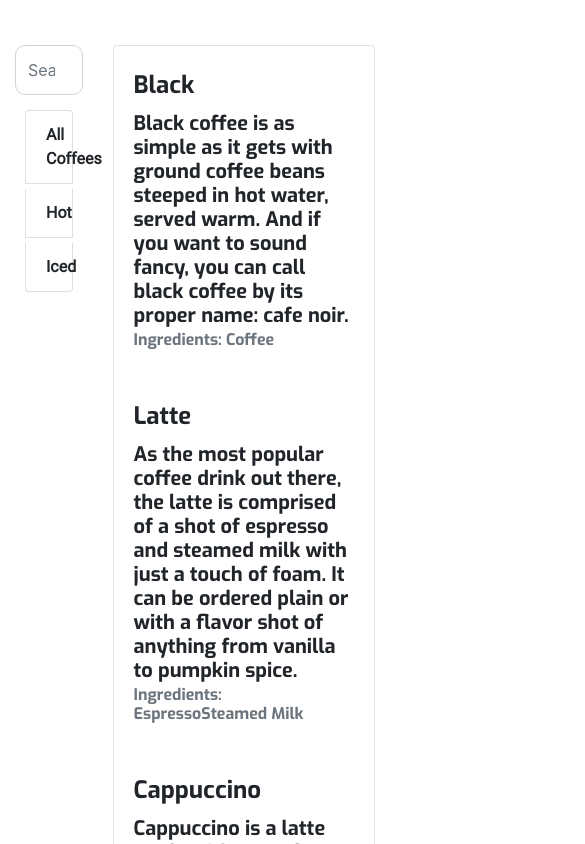
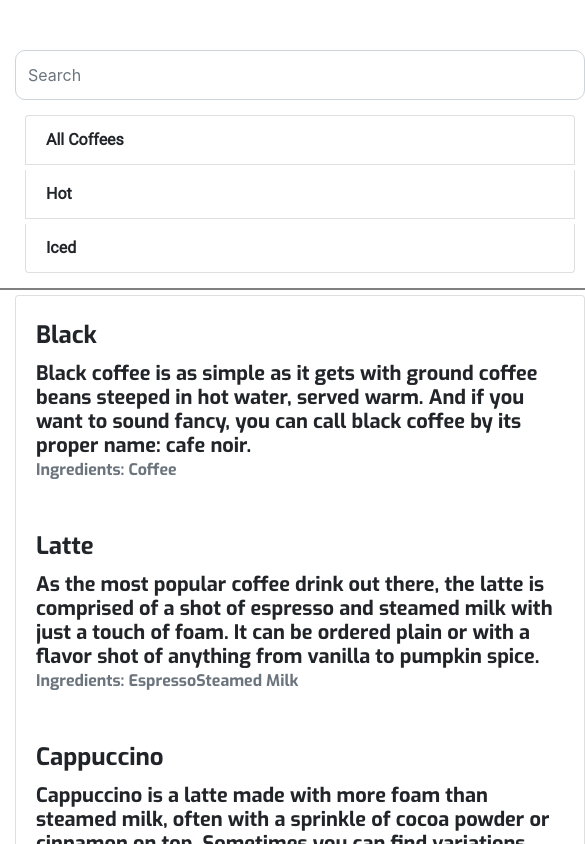
Before and after one commit to muzafferAyd/coffee-menu, a React (Create React App) app in the folder client/: page / in a window 390 px wide. Shown: the top 844 px of the page, 585 px wide, since content can reach past the window. Built offline with nearby package versions, Linux system fonts and the light colour scheme; the HTML template or start-up script is replaced by a standard one.

Commit message:
added responsive and finished project

```diff
--- a/client/src/App.css
+++ b/client/src/App.css
@@ -3,6 +3,46 @@
     padding: 0;
 }
 
+.container{
+    display: flex;
+    flex-wrap: wrap;
+}
+
 #emptyNav{
     height: 20px;
 }
+
+
+#category-side{
+    border-right: 2px solid gray;
+    min-width: 200px;
+}
+
+#product-side{
+    min-width: 400px
+}
+
+
+@media only screen and (max-width: 400px) {
+    #category-side{
+        border-right: 2px solid gray;
+        float: left;
+        display: block;
+        min-width: 600px;
+    }
+
+  }
+
+
+
+@media only screen and (max-width: 800px) {
+    #category-side {
+        border-right: none;
+        float: left;
+
+    }
+    #product-side{
+        border-top: 2px solid gray;
+        min-width: 600px;
+    }
+  }
```
